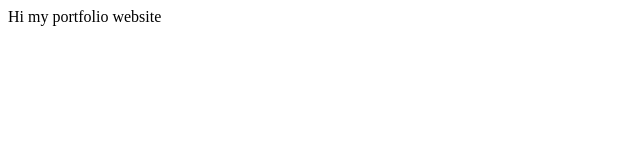
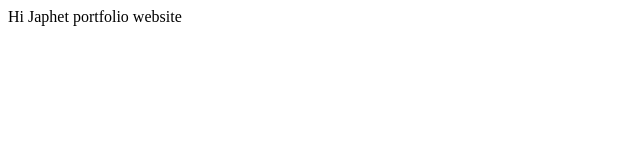
Before and after one commit to Japhet2004/heroPortfolio, a plain HTML site: page index.html in a window 1280 px wide. Shown: the full height of the page, 0-640 px from the left. Drawn offline with Linux system fonts and the light colour scheme.

Commit message:
updated index

```diff
--- a/index.html
+++ b/index.html
@@ -9,7 +9,7 @@
 
 
 
-Hi my portfolio website
+Hi Japhet portfolio website
 
 </body>
 </html>
```
